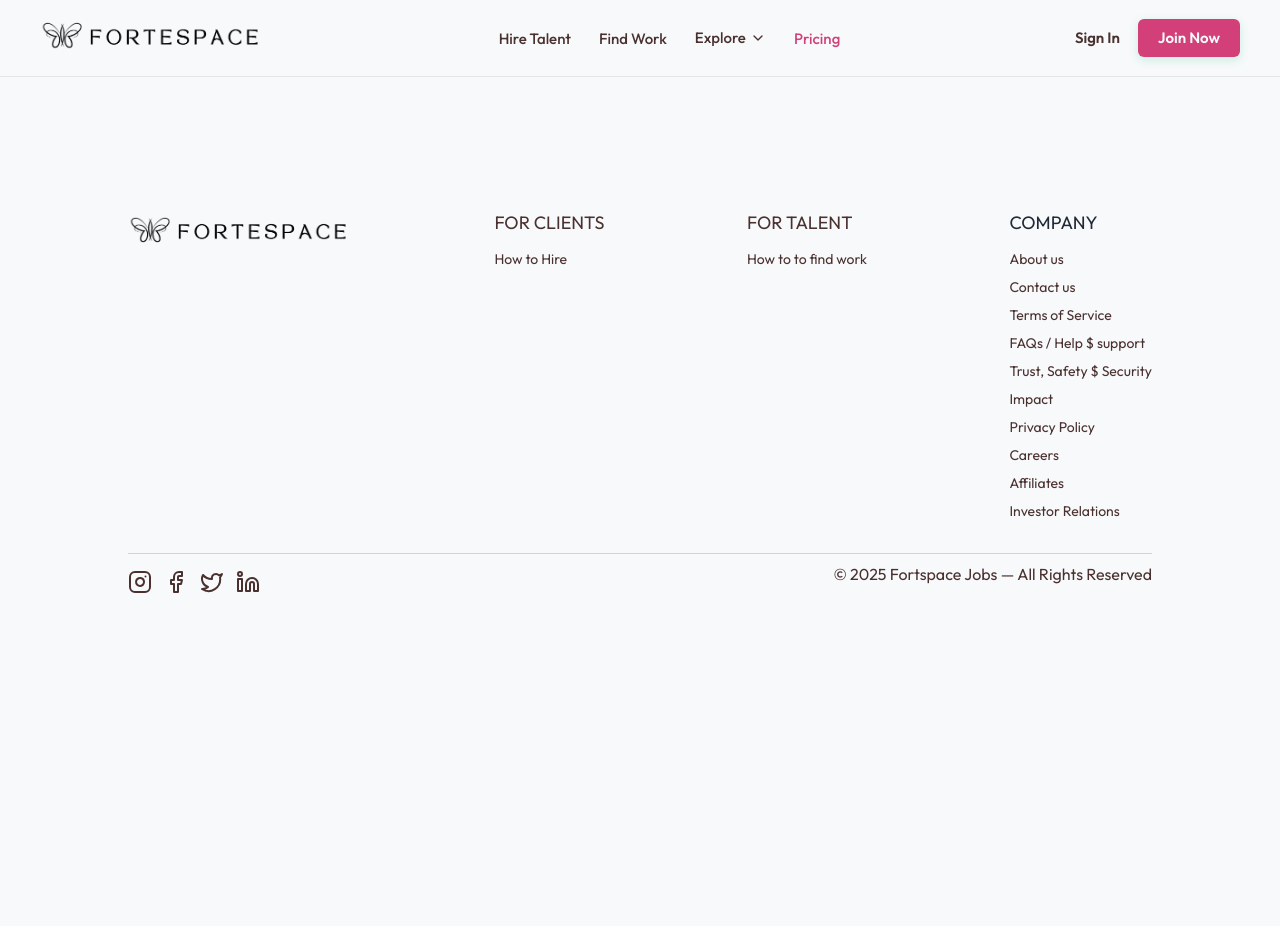
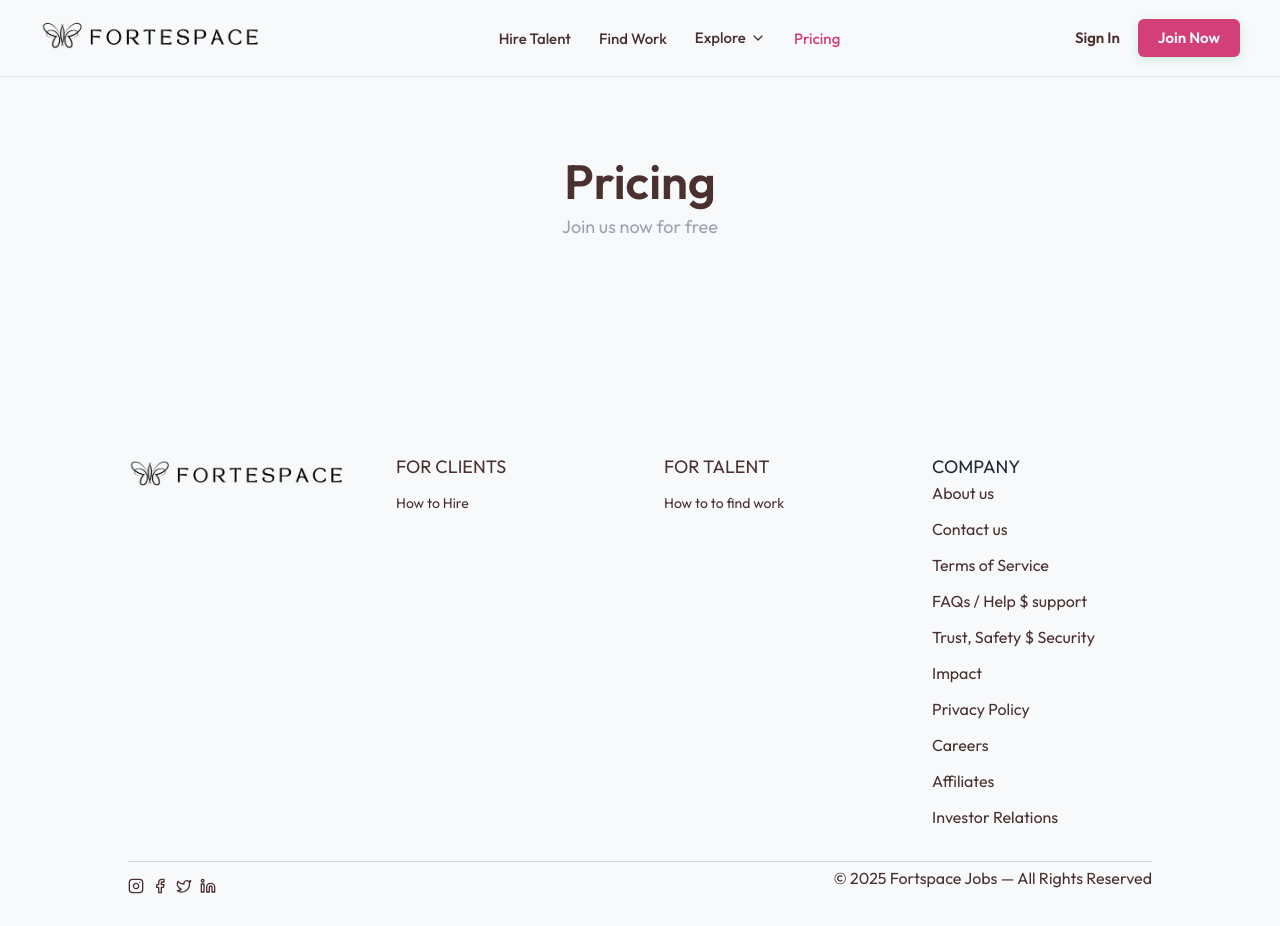
Before and after one commit to dickjuma/FortpaceJob, a React (Create React App) app: page /pricing in a window 1280 px wide. Before the commit the page ends 800 px from the top, so only its background shows below. Built offline with nearby package versions, Linux system fonts and the light colour scheme.

Commit message:
feat: Add Pricing page and update navigation links

```diff
--- a/src/App.js
+++ b/src/App.js
@@ -7,6 +7,7 @@
 import Signin from "./Components/Loginsignup/Signin";
 import ForgotPassword from "./Components/Loginsignup/Forgotpassword";
 import HomePage from "./Components/Homepage/Homepage";
+import Pricing from "./Components/PricingPage/Pricing";
 function App() {
   return (
     <div>
@@ -17,6 +18,7 @@
       <Route path="/signup" element={<Signup />} />
       <Route path="/signin" element={<Signin />} />
       <Route path="/forgot" element={<ForgotPassword />} />
+      <Route path="/pricing" element={<Pricing />} />
     </Routes>
     </main>
     <Footer/>
--- a/src/Components/Footer/Footer.js
+++ b/src/Components/Footer/Footer.js
@@ -5,9 +5,9 @@
 const Footer = () => {
   return (
     <footer className="bg-[var(--color-secondary)] text-[var(--color-primary)] p-8 px-6 md:px-16 lg:px-24 xl:px-32">
-      <div className="flex flex-wrap justify-between gap-12 md:gap-6">
+      <div className="grid grid-cols-1 sm:grid-cols-2 lg:grid-cols-4 gap-8 md:gap-10 lg:gap-12">
         {/* ---- About Section ---- */}
-        <div className="footer-section about">
+        <div className="lg:col-span-1">
           <img
             src={Logo}
             alt="Fortspace Logo"
@@ -37,7 +37,7 @@
 
         <div>
           <p className="text-lg text-gray-800">COMPANY</p>
-          <ul className="mt-3 flex flex-col gap-2 text-sm">
+          <ul className="grid grid-cols-2 md:grid-cols-1 gap-x-6 gap-y-3">
             <li>
               <a href="/">About us</a>
             </li>
@@ -74,12 +74,12 @@
 
       {/* ---- Bottom Line ---- */}
       <hr className='border-gray-300 mt-8' />
-      <div className="flex items-center justify-between">
-        <div className="flex items-center gap-3 mt-4">
-          <Instagram className="w-6 h-6" />
-          <Facebook className="w-6 h-6"/>
-          <Twitter className="w-6 h-6"/>
-          <Linkedin className="w-6 h-6"/>
+      <div className="flex flex-col md:flex-row items-center justify-between">
+        <div className="flex  items-center gap-2 mt-4">
+          <Instagram size={16} />
+          <Facebook size={16}/>
+          <Twitter size={16}/>
+          <Linkedin size={16}/>
         </div>
         <p>© {new Date().getFullYear()} Fortspace Jobs — All Rights Reserved</p>
       </div>
--- a/src/Components/Navbar/Navbar.js
+++ b/src/Components/Navbar/Navbar.js
@@ -82,6 +82,7 @@
           <NavLink to="/categories" onClick={() => setMenuOpen(false)}>Categories</NavLink>
           <NavLink to="/talent" onClick={() => setMenuOpen(false)}>Top Talent</NavLink>
           <NavLink to="/insights" onClick={() => setMenuOpen(false)}>Insights</NavLink>
+          <NavLink to="/pricing" onClick={() => setMenuOpen(false)}>Pricing</NavLink>
 
           <button
             className="join-btn"
--- /dev/null
+++ b/src/Components/PricingPage/Pricing.js
@@ -0,0 +1,12 @@
+import React from 'react'
+
+const Pricing = () => {
+  return (
+    <div className="py-20 max-w-5xl mx-auto px-4">
+        <h1 className="text-center text-3xl text-[var(--color-primary)] font-semibold leading-tight sm:text-4xl md:text-5xl">Pricing</h1>
+        <p className="text-center text-gray-400 md:text-lg mt-2">Join us now for free</p>
+    </div>
+  )
+}
+
+export default Pricing
```
Also changed, not shown: 1 other file (tests, documents, lock files or other folders).
